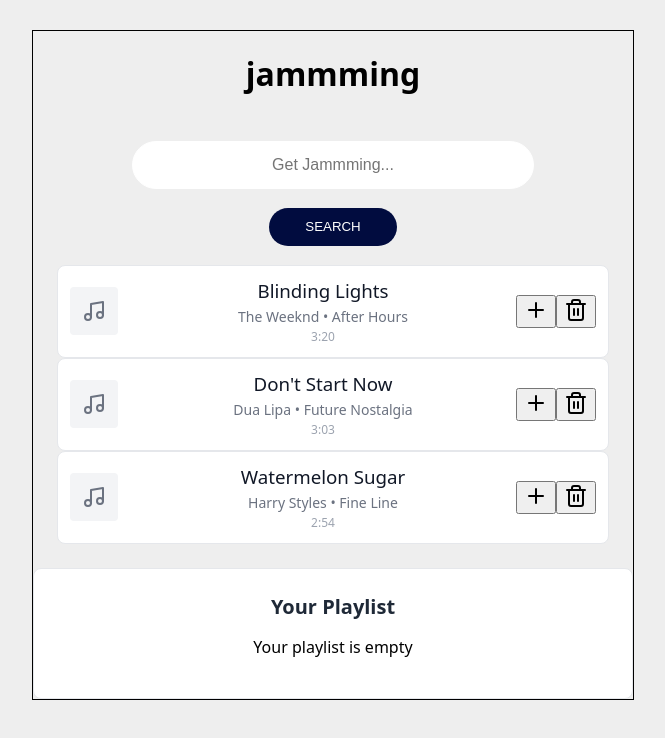
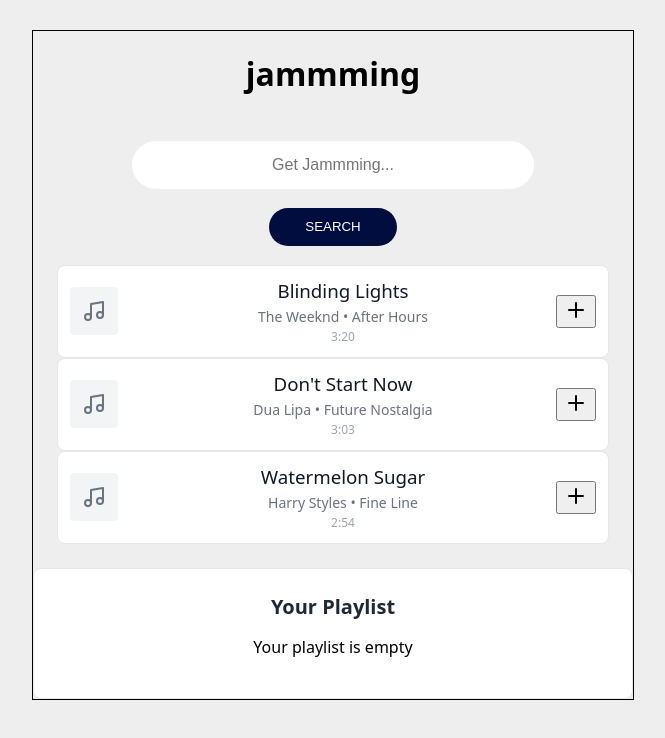
Before and after one commit to reb84/Jammming, a React (Vite) app: page / in a window 1280 px wide. Shown: the top 738 px of the page, without its empty margins (307-972 px from the left). Built offline with nearby package versions, Linux system fonts and the light colour scheme.

Commit message:
Conditional rendering for add/remove track buttons

```diff
--- a/src/components/PlaylistSection/PlaylistSection.jsx
+++ b/src/components/PlaylistSection/PlaylistSection.jsx
@@ -2,7 +2,10 @@ import React from "react";
 import TrackItem from "../TrackItem/TrackItem";
 import "./PlaylistSection.css";
 
-const PlaylistSection = ({ playlist, onRemoveTrack }) => {
+const PlaylistSection = ({
+  playlist,
+  onRemoveTrack,
+}) => {
   return (
     <div className="playlist-section">
       <h2 className="playlist-title">Your Playlist</h2>
@@ -15,6 +18,8 @@ const PlaylistSection = ({ playlist, onRemoveTrack }) => {
               <TrackItem
                 track={track} // track data
                 onRemove={onRemoveTrack} // remove track
+                showAddButton = {false}
+                showRemoveButton = {true}
               />
             </div>
           ))
--- a/src/components/TrackItem/TrackItem.jsx
+++ b/src/components/TrackItem/TrackItem.jsx
@@ -2,7 +2,13 @@ import React from "react";
 import { Music, Plus, Trash2 } from "lucide-react";
 import "./TrackItem.css";
 
-const TrackItem = ({ track, onAdd, onRemove }) => {
+const TrackItem = ({
+  track,
+  onAdd,
+  onRemove,
+  showAddButton = true,
+  showRemoveButton = false,
+}) => {
   return (
     <div className="track-item">
       <div className="track-content">
@@ -18,18 +24,22 @@ const TrackItem = ({ track, onAdd, onRemove }) => {
         </div>
       </div>
       <div className="track-action">
+        {showAddButton && (
           <button
             onClick={() => onAdd(track)} // add track to playlist
             className="add-btn"
           >
             <Plus className="add-icon" />
           </button>
+        )}
+        {showRemoveButton && (
           <button
             onClick={() => onRemove(track.id)} // remove track from playlist
             className="remove-btn"
           >
             <Trash2 className="remove-icon" />
           </button>
+        )}
       </div>
     </div>
   );
```
Lines whose indentation alone changed are shown as unchanged.
